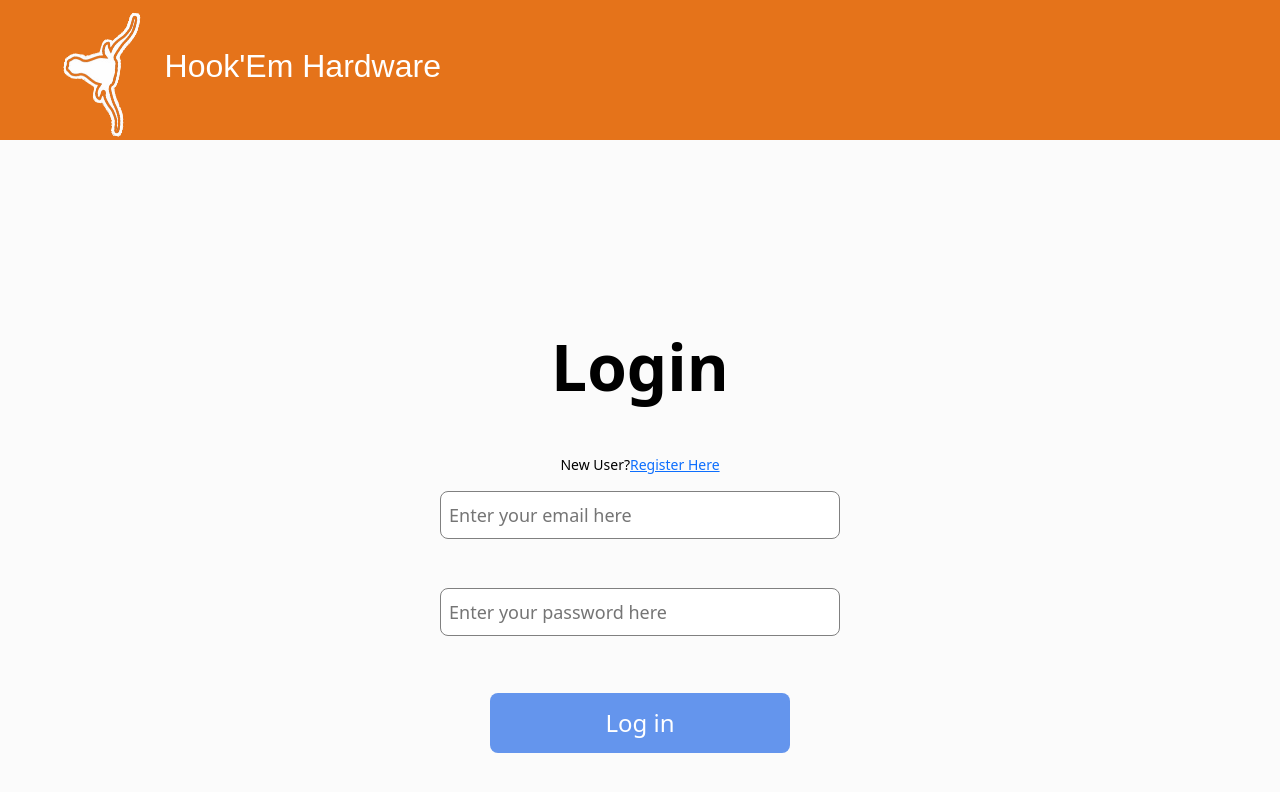
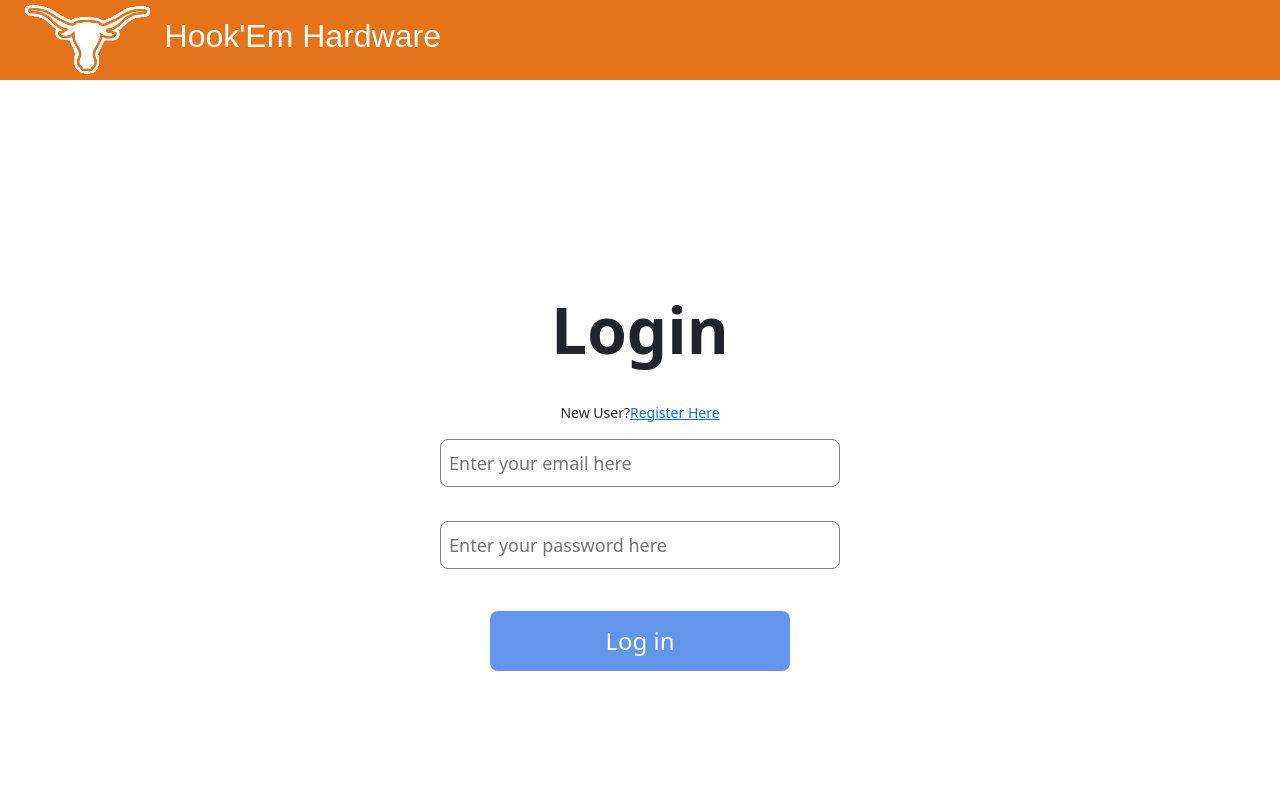
Before and after one commit to shraddha014/hook-em-hardware-fe, a React (Create React App) app: page /login in a window 1280 px wide. Shown: the top 792 px of the page. Built offline with nearby package versions, Linux system fonts and the light colour scheme.

Commit message:
localstorage

```diff
--- a/src/App.css
+++ b/src/App.css
@@ -1,121 +1,32 @@
-.App {
-    text-align: center;
-  }
-
-  .RegistrationBox {
-    width: 30vw;
-  }
-
-  .App-logo {
-    height: 10vmin;
-    pointer-events: none;
-  }
-
-  @media (prefers-reduced-motion: no-preference) {
-    .App-logo {
-      animation: App-logo-spin infinite 20s linear;
-    }
-  }
-
 .App-header {
   background-color: #e5731a;
   min-height: 5vh;
   display: flex;
   flex-direction: row;
   align-items: center;
-    justify-content: top;
+  justify-content: space-between;
   font-size: calc(10px + 2vmin);
   color: white;
+  padding: 0 20px;
 }
 
-  .App-body {
-    background-color: #fbfbfb;
-    min-height: 100vh;
+.App-logo-container {
   display: flex;
-    flex-direction: column;
   align-items: center;
-    justify-content: center;
-    font-size: calc(10px + 2vmin);
-    color: black;
 }
 
-  .App-link {
-    color: #61dafb;
+.App-logo {
+  height: 10vmin;
+  pointer-events: none;
+  margin-right: 10px;
 }
 
-  .mainContainer {
-    flex-direction: column;
-    display: flex;
-    align-items: center;
-    justify-content: center;
-    height: 100vh;
+.logout-button {
+  background-color: #ff4d4d;
+  color: white;
+  border: none;
+  border-radius: 4px;
+  padding: 5px 10px;
+  cursor: pointer;
+  font-size: 16px;
 }
-
-  .titleContainer {
-    display: flex;
-    flex-direction: column;
-    font-size: 64px;
-    font-weight: bolder;
-    align-items: center;
-    justify-content: center;
-  }
-
-  .resultContainer,
-  .historyItem {
-    flex-direction: row;
-    display: flex;
-    width: 400px;
-    align-items: center;
-    justify-content: space-between;
-  }
-
-  .historyContainer {
-    flex-direction: column;
-    display: flex;
-    height: 200px;
-    align-items: center;
-    flex-grow: 5;
-    justify-content: flex-start;
-  }
-
-  .buttonContainer {
-    display: flex;
-    flex-direction: column;
-    align-items: center;
-    justify-content: center;
-    height: 260px;
-  }
-
-  .inputContainer {
-    display: flex;
-    flex-direction: column;
-    align-items: flex-start;
-    justify-content: center;
-  }
-
-  .inputContainer > .errorLabel {
-    color: red;
-    font-size: 12px;
-  }
-
-  .inputBox {
-    height: 48px;
-    width: 400px;
-    font-size: large;
-    border-radius: 8px;
-    border: 1px solid grey;
-    padding-left: 8px;
-  }
-
-  p {
-    font-size: 14px;
-  }
-
-  @keyframes App-logo-spin {
-    from {
-      transform: rotate(0deg);
-    }
-    to {
-      transform: rotate(360deg);
-    }
-  }
--- a/src/App.js
+++ b/src/App.js
@@ -1,32 +1,54 @@
-import React from 'react';
-import logo from './cow.jpg'
-import './App.css'
-import { BrowserRouter, Route, Routes } from 'react-router-dom'
+import React, { useState, useEffect } from 'react';
+import logo from './cow.jpg';
+import './App.css';
+import { BrowserRouter, Route, Routes } from 'react-router-dom';
 import Hardware from './components/Hardware';
-import SelectExistingProject from './components/selectExistingProject.js'
+import SelectExistingProject from './components/selectExistingProject.js';
 import Register from './components/Register.js';
-import Login from './components/login'
+import Login from './components/Login';
 import HomePage from './components/HomePage.js';
 import CreateNewProject from './components/CreateNewProject';
 
 function App() {
+  const [isLoggedIn, setIsLoggedIn] = useState(false);
+
+  useEffect(() => {
+    // Check if the user is logged in by checking localStorage
+    const username = localStorage.getItem('username');
+    if (username) {
+      setIsLoggedIn(true);
+    }
+  }, []);
+
+  const logout = () => {
+
+    localStorage.removeItem('username');
+    setIsLoggedIn(false);
+
+
+    window.location.href = '/login';
+
+  };
 
   return (
     <div className="App">
       <header className="App-header">
-        <img src={logo} className="App-logo" alt="logo"/>
-        <h2>
-          Hook'Em Hardware
-        </h2>
+        <div className="App-logo-container">
+          <img src={logo} className="App-logo" alt="logo" />
+          <h2>Hook'Em Hardware</h2>
+        </div>
+        {isLoggedIn && (
+          <button onClick={logout} className="logout-button">Logout</button>
+        )}
       </header>
       <div className="App-body">
         <BrowserRouter>
           <Routes>
             <Route path='/' element={<HomePage />} />
-            <Route path="/hardware" element={<Hardware/>} />
-            <Route path="/project-list" element={<SelectExistingProject/>} />
-            <Route path="/register" element={<Register/>} />
-            <Route path="/login" element={<Login/>} />
+            <Route path="/hardware" element={<Hardware />} />
+            <Route path="/project-list" element={<SelectExistingProject />} />
+            <Route path="/register" element={<Register />} />
+            <Route path="/login" element={<Login />} />
             <Route path="/create-new-project" element={<CreateNewProject />} />
           </Routes>
         </BrowserRouter>
--- a/src/components/login.js
+++ b/src/components/login.js
@@ -13,49 +13,50 @@ const Login = () => {
   const navigate = useNavigate()
 
   const onButtonClick = async () => {
-    setEmailError('')
-    setPasswordError('')
-    setLoginError('')
+    setEmailError('');
+    setPasswordError('');
+    setLoginError('');
 
-    // Check if the user has entered both fields correctly
+
     if ('' === email) {
-      setEmailError('Please enter your email')
-      return
+      setEmailError('Please enter your email');
+      return;
     }
 
     if (!/^[\w-\.]+@([\w-]+\.)+[\w-]{2,4}$/.test(email)) {
-      setEmailError('Please enter a valid email')
-      return
+      setEmailError('Please enter a valid email');
+      return;
     }
 
     if ('' === password) {
-      setPasswordError('Please enter a password')
-      return
+      setPasswordError('Please enter a password');
+      return;
     }
 
-    setLoading(true)
+    setLoading(true);
 
     try {
       const response = await fetch('https://hook-em-hardware-be-b81aa6e7bd7f.herokuapp.com/login', {
         method: 'POST',
         headers: { 'Content-Type': 'application/json' },
         body: JSON.stringify({ email, password })
-      })
+      });
 
-      const result = await response.json()
+      const result = await response.json();
 
       if (response.ok) {
-        // Get only the username from the response
-        const { username } = result
-        navigate('/project-list', { state: { username } })
+        // Store username in localStorage
+        localStorage.setItem('username', result.username); // Save username to localStorage
+        navigate('/project-list', { state: { username: result.username } });
       } else {
-        setLoginError(result.error || 'Login failed')
+        setLoginError(result.error || 'Login failed');
       }
     } catch (error) {
-      setLoginError('An error occurred while logging in')
+      setLoginError('An error occurred while logging in');
     } finally {
-      setLoading(false)
+      setLoading(false);
     }
+
   }
 
   return (
```
Lines whose indentation alone changed are shown as unchanged.
